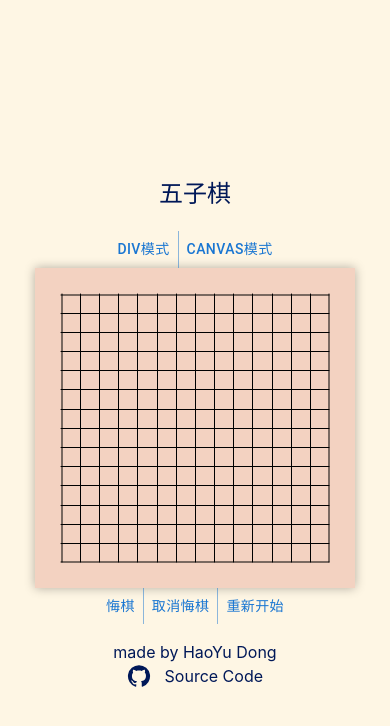
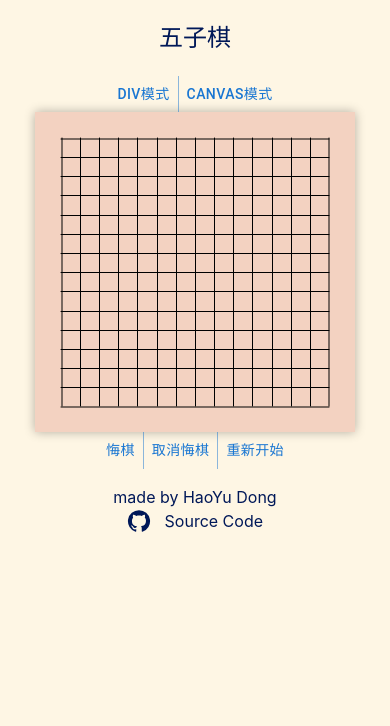
Before and after one commit to DongHY1/FirCDC, a React (Vite) app: page / in a window 390 px wide. Shown: the top 726 px of the page. Built offline with nearby package versions, Linux system fonts and the light colour scheme.

Commit message:
fix: css show black background

```diff
--- a/src/styles/App.css
+++ b/src/styles/App.css
@@ -1,4 +1,5 @@
 .App {
+    height: 100%;
     width: 100%;
     display: flex;
     justify-content: center;
@@ -8,7 +9,7 @@
 
 @media screen and (max-width: 767px) {
     .App {
-        height: 100vh;
+        height: 100%;
         width: 100%;
         display: flex;
         justify-content: center;
--- a/src/styles/main.css
+++ b/src/styles/main.css
@@ -5,7 +5,7 @@
 
     color-scheme: light dark;
     color: rgba(255, 255, 255, 0.87);
-    background-color: #242424;
+
 
     font-synthesis: none;
     text-rendering: optimizeLegibility;
@@ -26,9 +26,8 @@ a:hover {
 
 body {
     margin: 0;
+    height: 100vh;
     place-items: center;
-    min-width: 320px;
-    min-height: 100vh;
     background-color: #fef6e4;
 }
 
```
Also changed, not shown: src/styles/DivBoard.css (line endings or trailing spaces).
